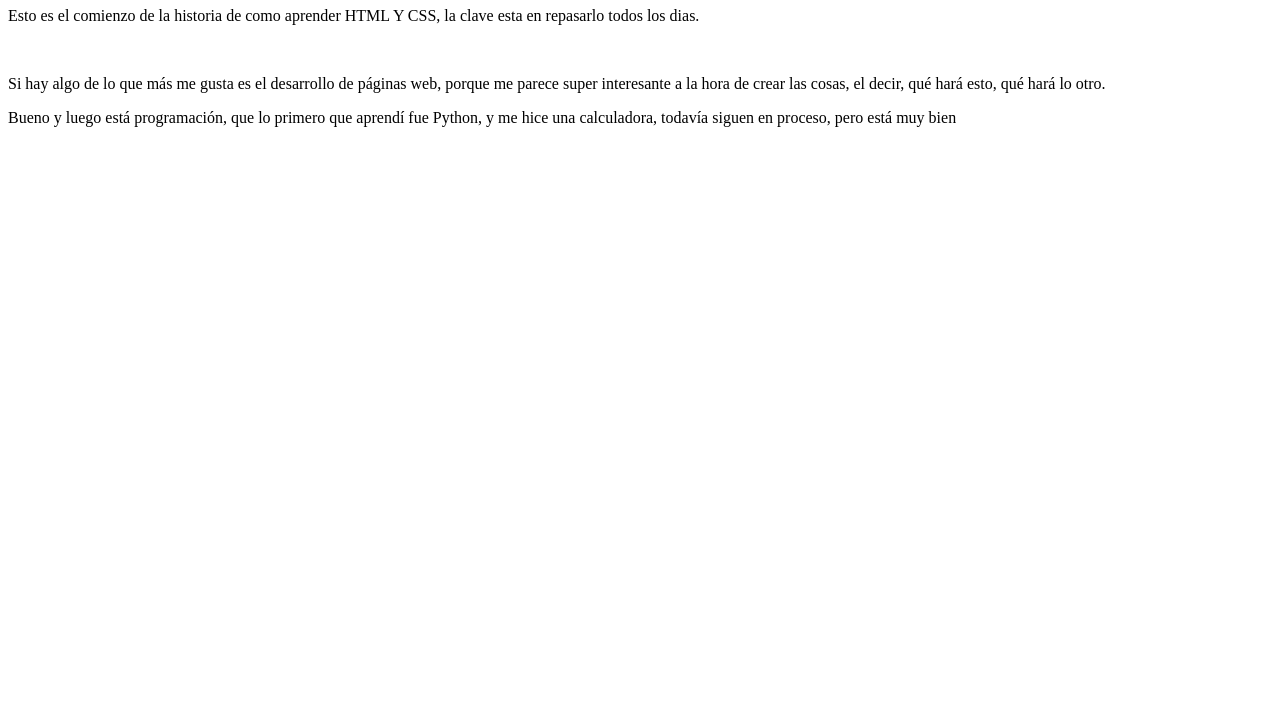
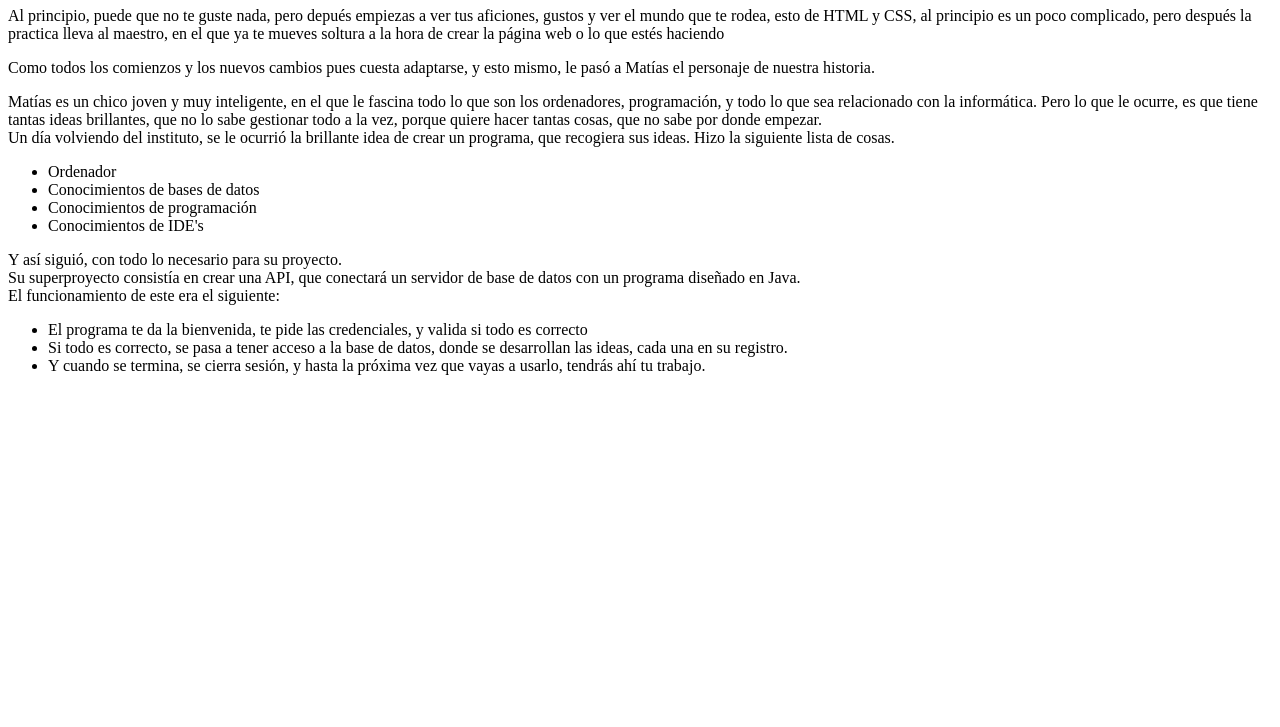
Before and after one commit to agarciatrivino07-web/TRABAJO_GRUPAL, a plain HTML site: page mi-libro/captitulos/capitulo1.html in a window 1280 px wide. Shown: the part 73-800 px from the top of the page. Drawn offline with Linux system fonts and the light colour scheme.

Commit message:
capitulo1.html

```diff
--- a/mi-libro/captitulos/capitulo1.html
+++ b/mi-libro/captitulos/capitulo1.html
@@ -5,13 +5,33 @@
         <title>Capitulo 1</title>
     </head>
     <body>
-        <h1>La historia de como quiero ser desarrollador back-end</h1>
-        <p>Esto es el comienzo de la historia de como aprender HTML Y CSS, la clave esta en repasarlo todos los dias.</p>
-        <br>
+        <h1>La historia de un desarrollador back-end</h1>
+        <p> Al principio, puede que no te guste nada, pero depués empiezas a ver tus aficiones, gustos y ver el mundo que te rodea, esto de HTML y CSS, al principio es un poco complicado, pero después la practica lleva al maestro, en el que ya te mueves soltura a la hora de crear la página web o lo que estés haciendo</p>
 
-        <p>Si hay algo de lo que más me gusta es el desarrollo de páginas web, porque me parece super interesante a la hora de crear las cosas, el decir, qué hará esto, qué hará lo otro.</p>
+        <p>Como todos los comienzos y los nuevos cambios pues cuesta adaptarse, y esto mismo, le pasó a Matías el personaje de nuestra historia.</p>
+        <p>
+            Matías es un chico joven y muy inteligente, en el que le fascina todo lo que son los ordenadores, programación, y todo lo que sea relacionado con la informática.
+            Pero lo que le ocurre, es que tiene tantas ideas brillantes, que no lo sabe gestionar todo a la vez, porque quiere hacer tantas cosas, que no sabe por donde empezar.<br>
+            Un día volviendo del instituto, se le ocurrió la brillante idea de crear un programa, que recogiera sus ideas. Hizo la siguiente lista de cosas.
+            <ul>
+                <li>Ordenador</li>
+                <li>Conocimientos de bases de datos</li>
+                <li>Conocimientos de programación</li>
+                <li>Conocimientos de IDE's</li>
+            </ul>
+            Y así siguió, con todo lo necesario para su proyecto.
+            <br>
+            Su superproyecto consistía en crear una API, que conectará un servidor de base de datos con un programa diseñado en Java.<br>
+            El funcionamiento de este era el siguiente:<br>
+            <ul>
+                <li>El programa te da la bienvenida, te pide las credenciales, y valida si todo es correcto</li>
+                <li>Si todo es correcto, se pasa a tener acceso a la base de datos, donde se desarrollan las ideas, cada una en su registro.</li>
+                <li>Y cuando se termina, se cierra sesión, y hasta la próxima vez que vayas a usarlo, tendrás ahí tu trabajo.</li>
+            </ul>
 
-        <p>Bueno y luego está programación, que lo primero que aprendí fue Python, y me hice una calculadora, todavía siguen en proceso, pero está muy bien</p>
+
+
+        </p>
 
     </body>
 </html>
```
